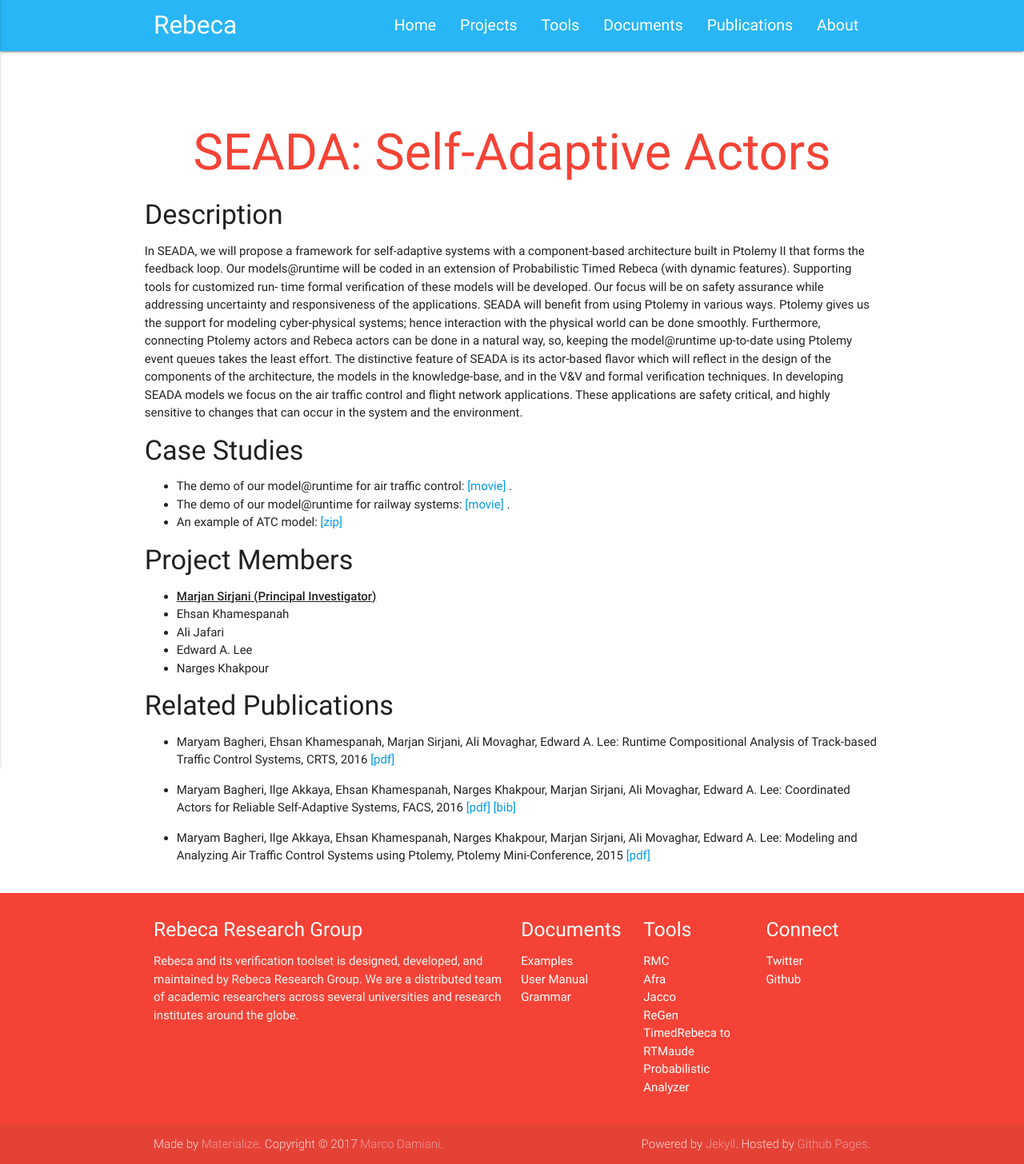
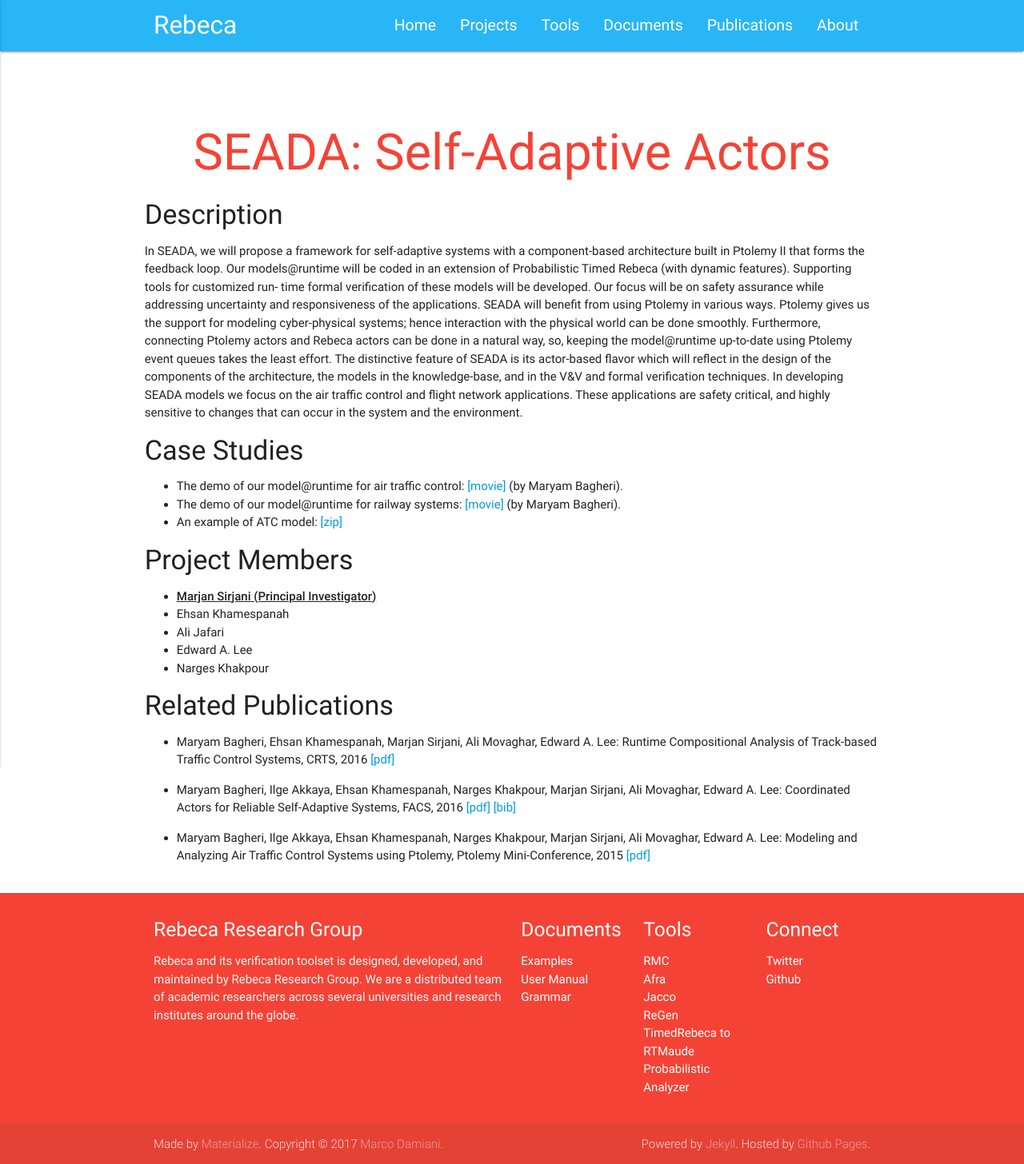
Before and after one commit to rebeca-lang/rebeca-lang.github.io, a Jekyll site: the page built from projects/Seada.md, in a window 1280 px wide. Shown: the whole page at 80% size. Built offline with Jekyll 4.4.1, drawn with Linux system fonts in a browser that asks for light colours.

```diff
--- a/projects/Seada.md
+++ b/projects/Seada.md
@@ -16,8 +16,8 @@ The actor model serves as the model@runtime in the core of the knowledge-base of
 -->
 
 #### Case Studies
-* The demo of our model@runtime for air traffic control: [ [movie] ](http://rebeca.cs.ru.is/files/Movies/SEADA/ATC5.mov).
-* The demo of our model@runtime for railway systems: [ [movie] ](http://rebeca.cs.ru.is/files/Movies/SEADA/TCS1.mov).
+* The demo of our model@runtime for air traffic control: [ [movie] ](http://rebeca.cs.ru.is/files/Movies/SEADA/ATC5.mov) (by Maryam Bagheri).
+* The demo of our model@runtime for railway systems: [ [movie] ](http://rebeca.cs.ru.is/files/Movies/SEADA/TCS1.mov) (by Maryam Bagheri).
 * An example of ATC model: [ [zip] ](http://rebeca.cs.ru.is/files/ATC.zip)
 
 #### Project Members
```
Also changed, not shown: publications.md (+3 -1 lines), 2 other files.
